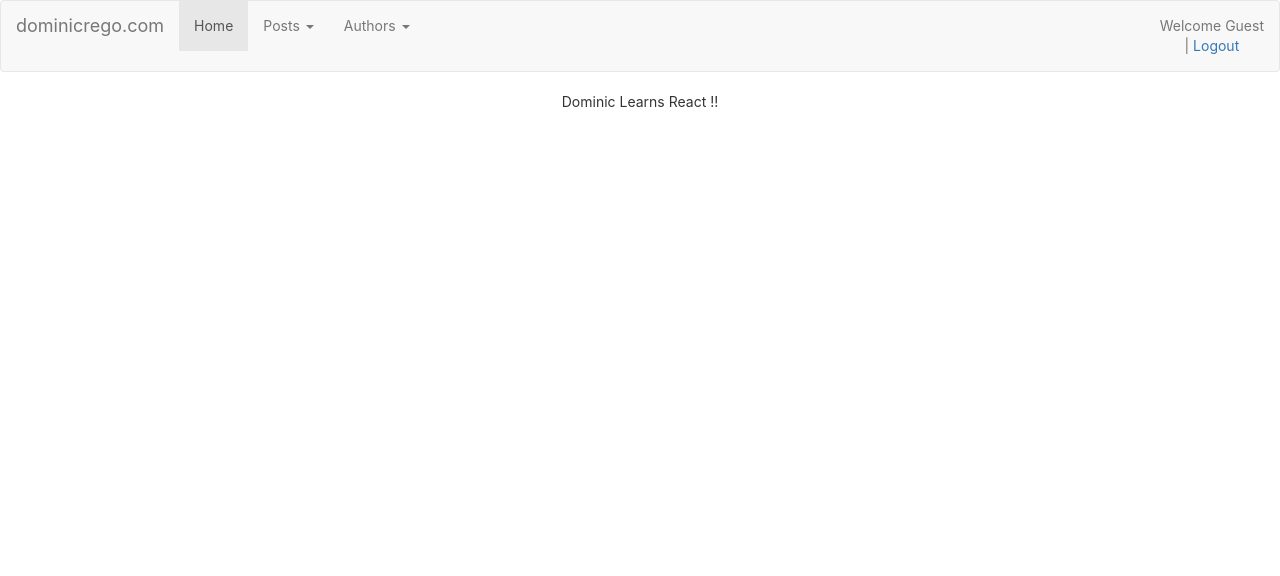
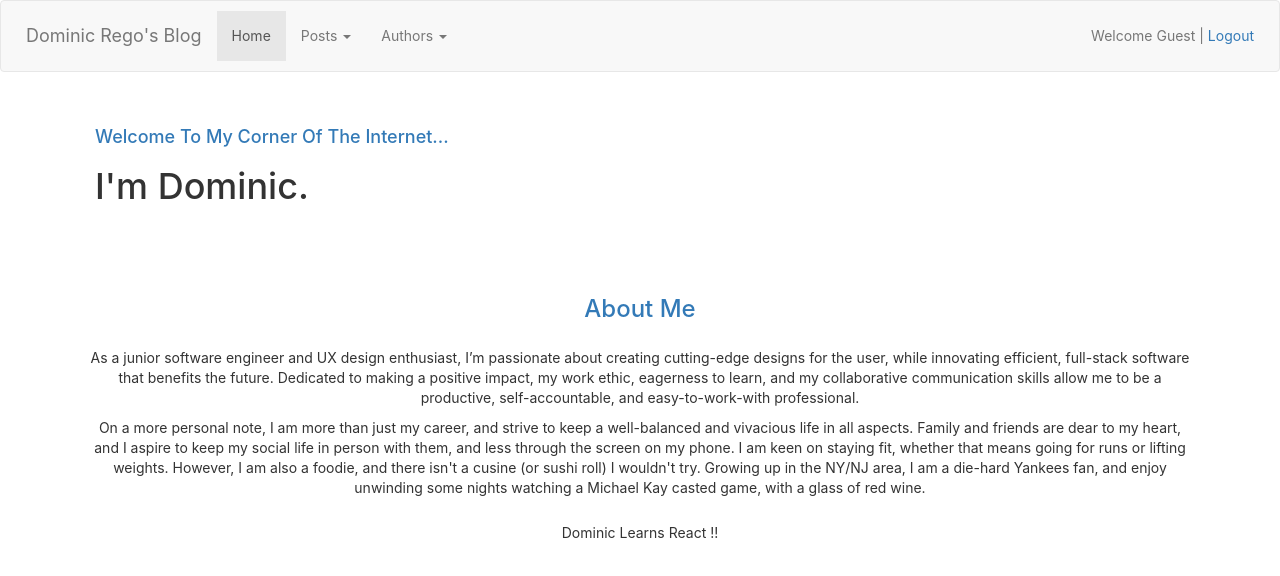
Before and after one commit to nooch-fifo/react-hooks, a React (Create React App) app: page / in a window 1280 px wide. Shown: the top 576 px of the page. Built offline with nearby package versions, Linux system fonts and the light colour scheme.

Commit message:
Updating Nav and Adding AboutMe Component

```diff
--- a/src/App.js
+++ b/src/App.js
@@ -1,11 +1,13 @@
 import './App.css';
 import Navbar from './Components/Navbar';
+import AboutMe from './Components/AboutMe';
 
 function App() {
   const myName = "Dominic";
   return (
     <div className="App">
       <Navbar />
+      <AboutMe />
       <p>
           { myName } Learns React !!
       </p>
--- /dev/null
+++ b/src/Components/AboutMe.js
@@ -0,0 +1,30 @@
+import React from 'react';
+
+function AboutMe() {
+    return (
+        <div class="container">
+            <section style={{ padding: 25 }}>
+                <div class="hello">
+                    <h4 class="text-left text-primary text-capitalize">Welcome to my corner of the internet...</h4>
+                    <h1 class="text-dark text-left">I'm Dominic.</h1>
+                    <img></img>
+                </div>
+            </section>
+            <section style={{ padding: 15 }}>
+                <h3 class="text-primary">About Me</h3>
+                <div class="row">
+                    <div class="col-md-12">
+                        <p style={{ marginTop: 15 }}>As a junior software engineer and UX design enthusiast, I’m passionate about creating cutting-edge designs
+                            for the user, while innovating efficient, full-stack software that benefits the future. Dedicated to making a
+                            positive impact, my work ethic, eagerness to learn, and my collaborative communication skills allow me to
+                            be a productive, self-accountable, and easy-to-work-with professional.</p>
+                        <p>On a more personal note, I am more than just my career, and strive to keep a well-balanced and vivacious life in all aspects. Family and friends are dear to my heart, and I aspire to keep my social life in person with them, and less through the screen on my phone. I am keen on staying fit, whether that means going for runs or lifting weights. However, I am also a foodie, and there isn't a cusine (or sushi roll) I wouldn't try. Growing up in the NY/NJ area, I am a die-hard Yankees fan, and enjoy unwinding some nights watching a Michael Kay casted game, with a glass of red wine.</p>
+                    </div>
+                </div>
+            </section>
+        </div>
+    );
+
+}
+
+export default AboutMe;
--- a/src/Components/Navbar.js
+++ b/src/Components/Navbar.js
@@ -3,10 +3,10 @@ import React from 'react';
 
 function Navbar(){
     return(
-        <nav class="navbar navbar-default">
+        <nav class="navbar navbar-default" style={{padding:10}}>
         <div class="container-fluid">
             <div class="navbar-header">
-                <a class="navbar-brand" href="/">dominicrego.com</a>
+                <a class="navbar-brand" href="/">Dominic Rego's Blog</a>
             </div>
             <div class="collapse navbar-collapse" id="bs-example-navbar-collapse-1">
                 <ul class="nav navbar-nav">
@@ -25,9 +25,8 @@ function Navbar(){
                     </li>
                 </ul>
                 <div class="navbar-text navbar-right">
-                    Welcome <span>Guest</span>
                     <form id="frmlogout" method="post" class="form-inline">
-                        | <a href="javascript:{}" onclick="document.getElementById('frmlogout').submit(); return false;">Logout</a>
+                    Welcome <span>Guest</span> | <a href="javascript:{}" onclick="document.getElementById('frmlogout').submit(); return false;">Logout</a>
                     </form>
                 </div>
                 {/* <p class="navbar-text navbar-right">Signed in as <a href="#" class="navbar-link">Guest User</a></p> */}
```
